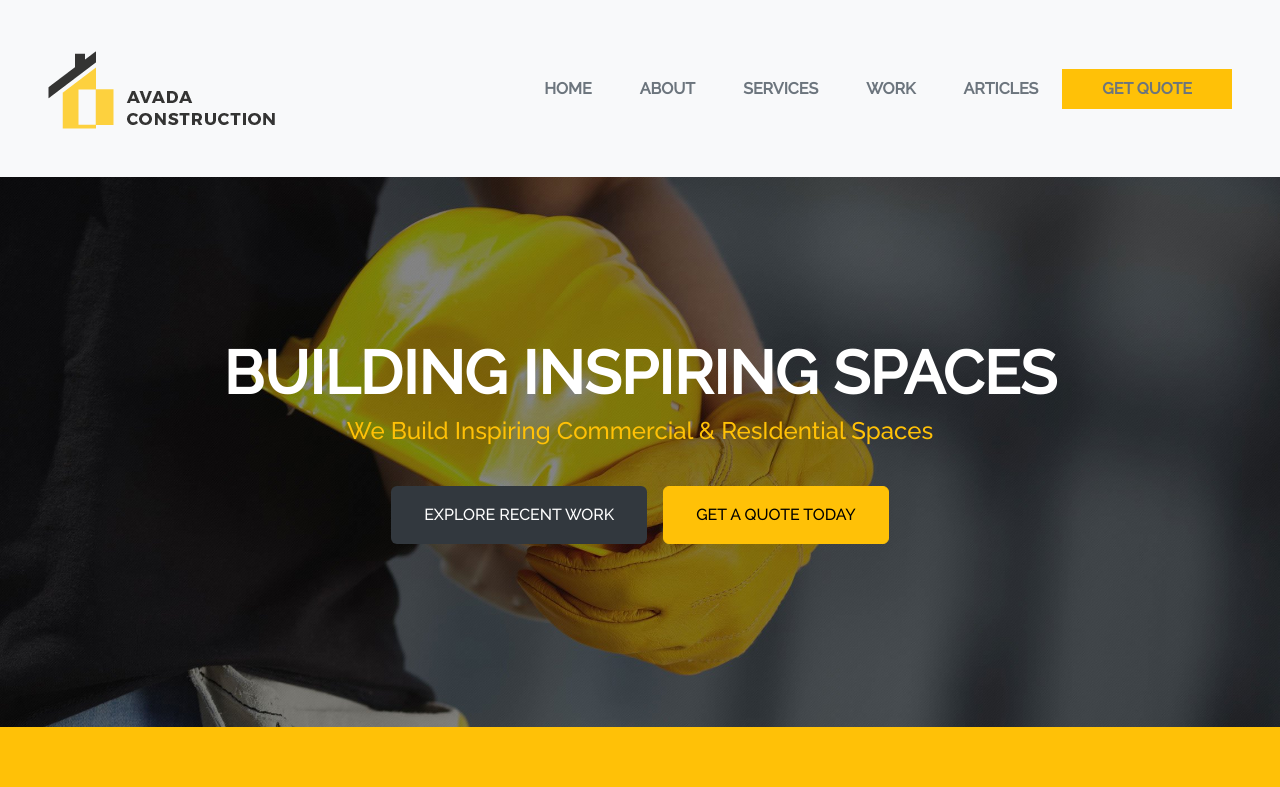
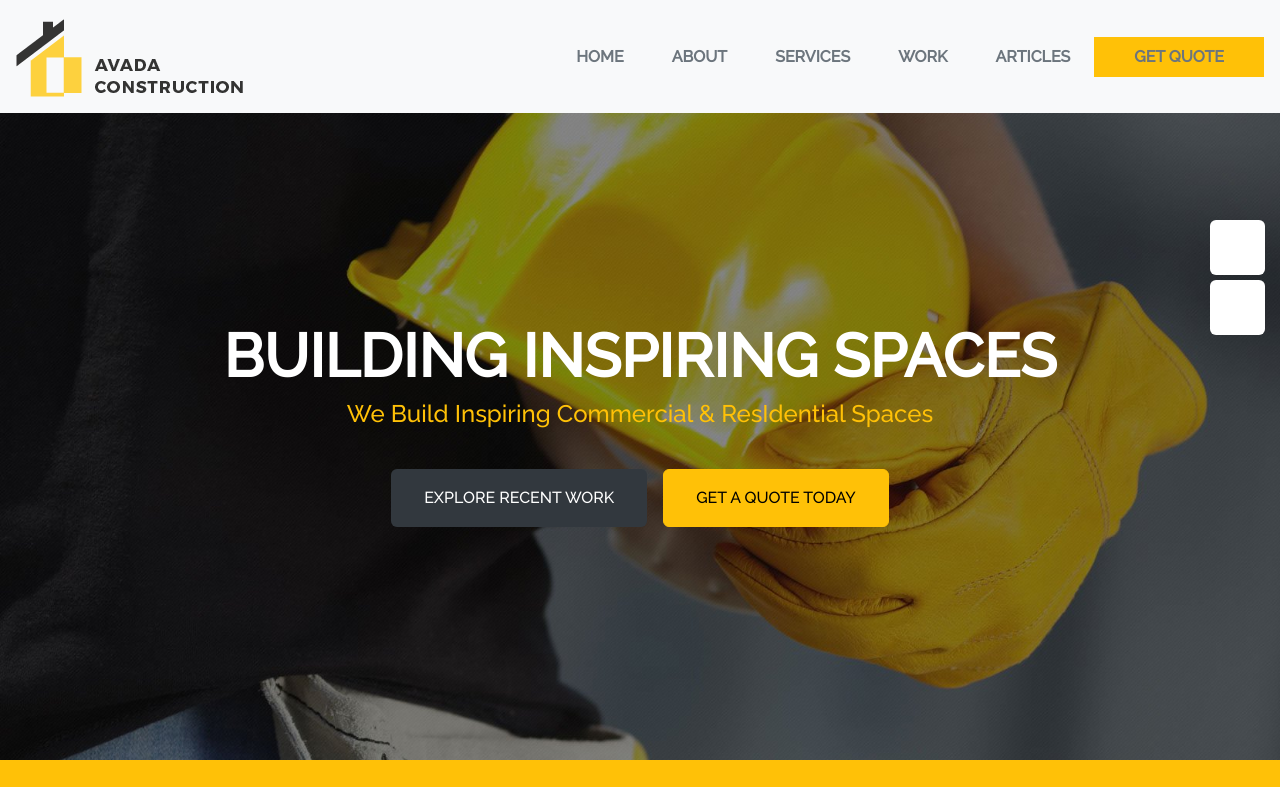
Before and after one commit to EnricoPiombini/proj-html-vuejs, a Vue app: page / in a window 1280 px wide. Shown: the top 787 px of the page. Built offline with nearby package versions, Linux system fonts and the light colour scheme.

Commit message:
fixed nav added

```diff
--- a/src/components/TheHeader.vue
+++ b/src/components/TheHeader.vue
@@ -1,6 +1,6 @@
 <template>
     <div>
-        <nav class="navbar p-5 sticky-top navbar-expand-lg navbar-light bg-light justify-content-between">
+        <nav class="navbar p-3 fixed-top navbar-expand-lg navbar-light bg-light justify-content-between">
             <div class="left-side">
                 <a class="navbar-brand" href="#">
                     <img src="img/construction_logo.png" class="d-inline-block align-text-top">
--- a/src/components/TheJumbo.vue
+++ b/src/components/TheJumbo.vue
@@ -1,6 +1,10 @@
 <template>
     <div>
         <div class="jumbo-tron">
+            <div class="right-btn">
+                <div class="sticky-btn"></div>
+                <div class="sticky-btn bottom"></div>
+            </div>
             <div class="jumbo-text text-center">
                 <h1 class="fw-800">
                     BUILDING INSPIRING SPACES
@@ -53,12 +57,12 @@ export default {
 
 .jumbo-tron {
     background-image: url("/public/img/home-slider-62528242.jpg");
-    min-height: 550px;
+    min-height: 760px;
     background-size: cover;
     object-fit: contain;
 
     .jumbo-text {
-        padding-top: 10rem;
+        padding-top: 20rem;
     }
 
     h1 {
@@ -67,9 +71,30 @@ export default {
         font-size: 60px;
     }
 
- .btn-darker {
+    .btn-darker {
         background-color: $btngray;
     }
+}
+
+.sticky-btn {
+    display: flex;
+    flex-direction: column;
+    align-items: center;
+    justify-content: space-between;
+    overflow: hidden;
+    position: absolute;
+    top: 220px;
+    right: 15px;
+    padding: 8px 6px;
+    width: 55px;
+    height: 55px;
+    background-color: #fff;
+    border-radius: 6px;
+
+}
+
+.bottom {
+    top: 280px;
 }
 
 .my-btn {
```
